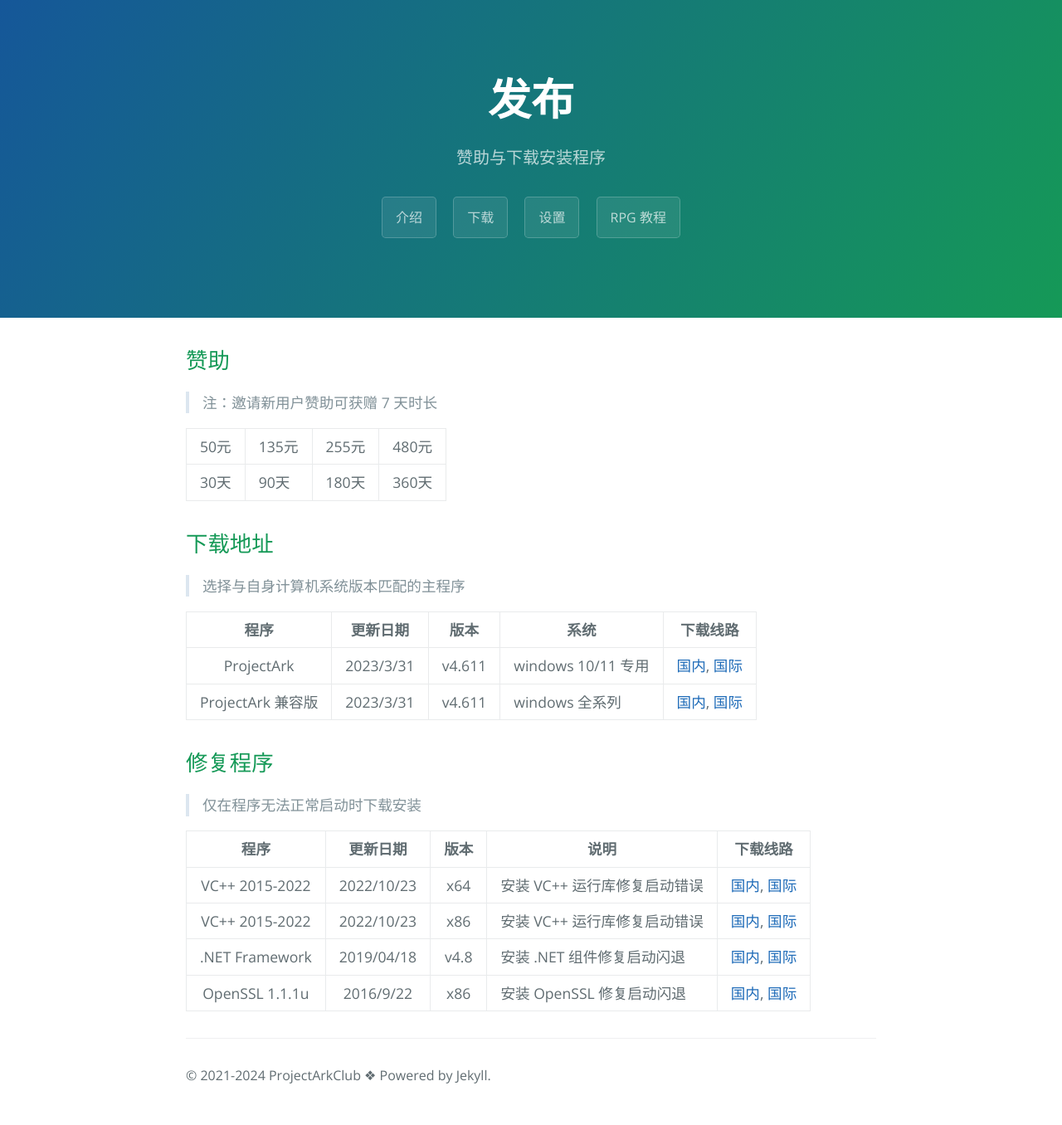
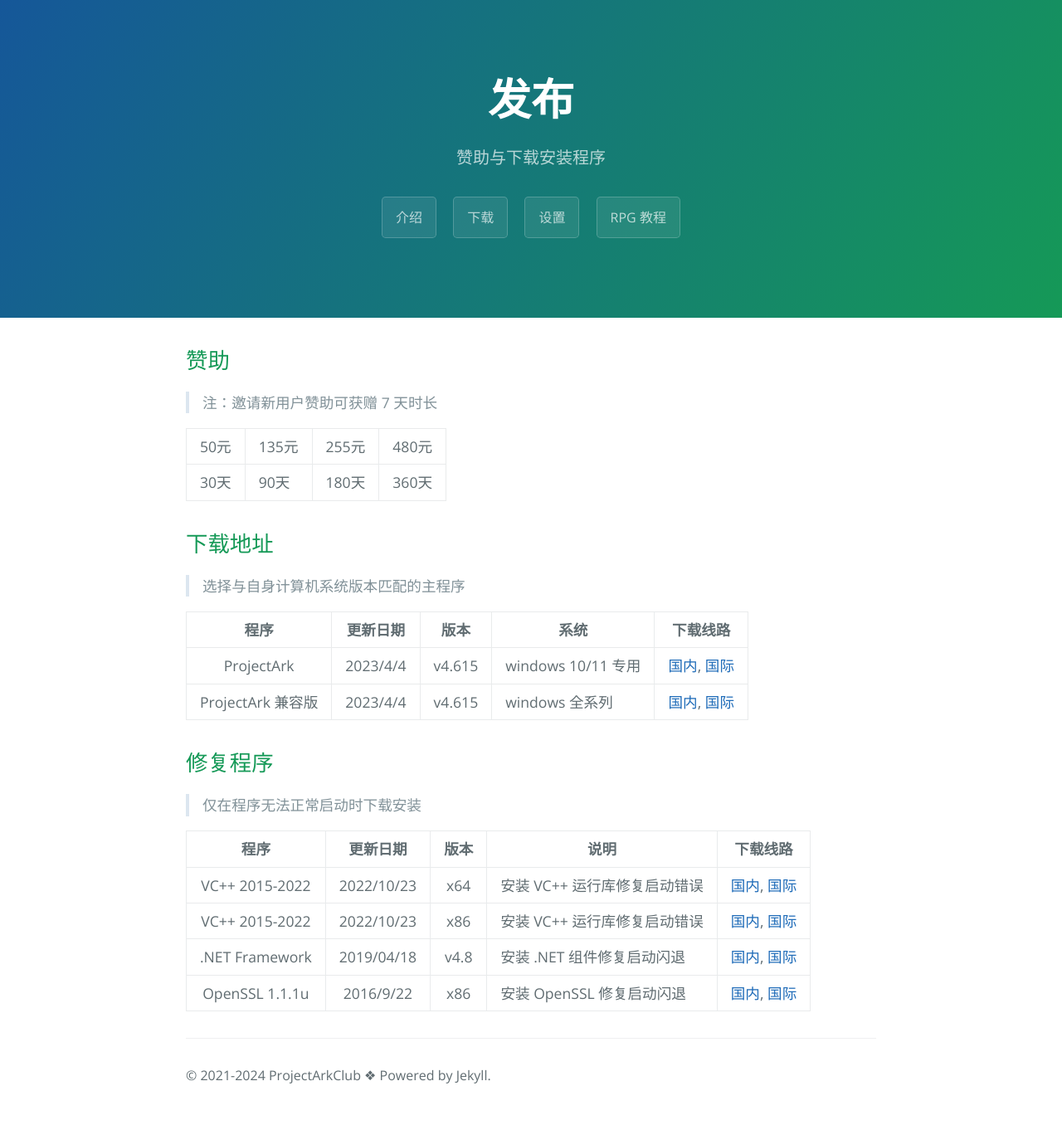
Before and after one commit to ProjectArkClub/ProjectArkClub.github.io, a Jekyll site: the page built from release.md, in a window 1280 px wide. Shown: the whole page at 83% size. Built offline with Jekyll 4.4.1, drawn with Linux system fonts in a browser that asks for light colours.

Commit message:
new version

```diff
--- a/_config.yml
+++ b/_config.yml
@@ -39,8 +39,8 @@
 bucket_url: https://download-projectark-1258640941.cos.ap-shanghai.myqcloud.com
 google_analytics: G-Q0B9W70VGJ
 projectArk: False
-projectArk_version: v4.611
-projectArk_version_update: 2023/3/31
+projectArk_version: v4.615
+projectArk_version_update: 2023/4/4
 projectArk_update_version: v3.7.9.0
 
 # Build settings
```
